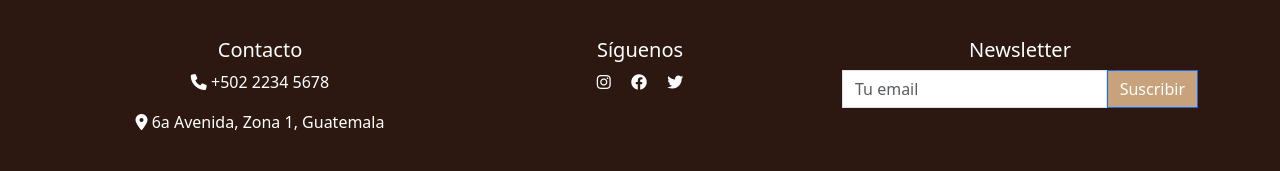
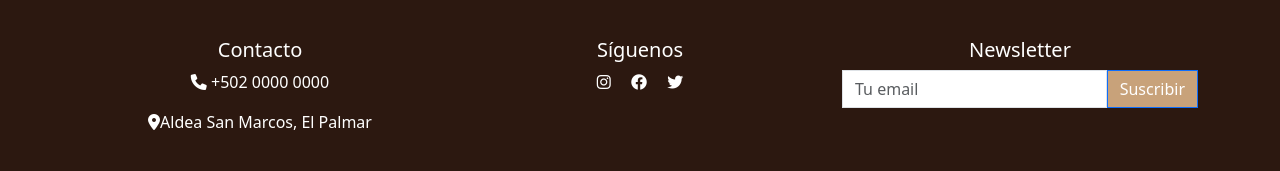
Before and after one commit to Henry-Tercero-MH/Mary-sCoffe, a plain HTML site: page index.html in a window 1280 px wide. Shown: the part 7644-7815 px from the top of the page. Drawn offline with nearby package versions, Linux system fonts and the light colour scheme.

Commit message:
Update index.html

```diff
--- a/index.html
+++ b/index.html
@@ -584,8 +584,8 @@
       <div class="row text-center">
         <div class="col-md-4">
           <h5>Contacto</h5>
-          <p><i class="fas fa-phone"></i> +502 2234 5678</p>
-          <p><i class="fas fa-map-marker-alt"></i> 6a Avenida, Zona 1, Guatemala</p>
+          <p><i class="fas fa-phone"></i> +502 0000 0000</p>
+          <p><i class="fas fa-map-marker-alt"></i>Aldea San Marcos, El Palmar</p>
         </div>
         <div class="col-md-4">
           <h5>Síguenos</h5>
```
